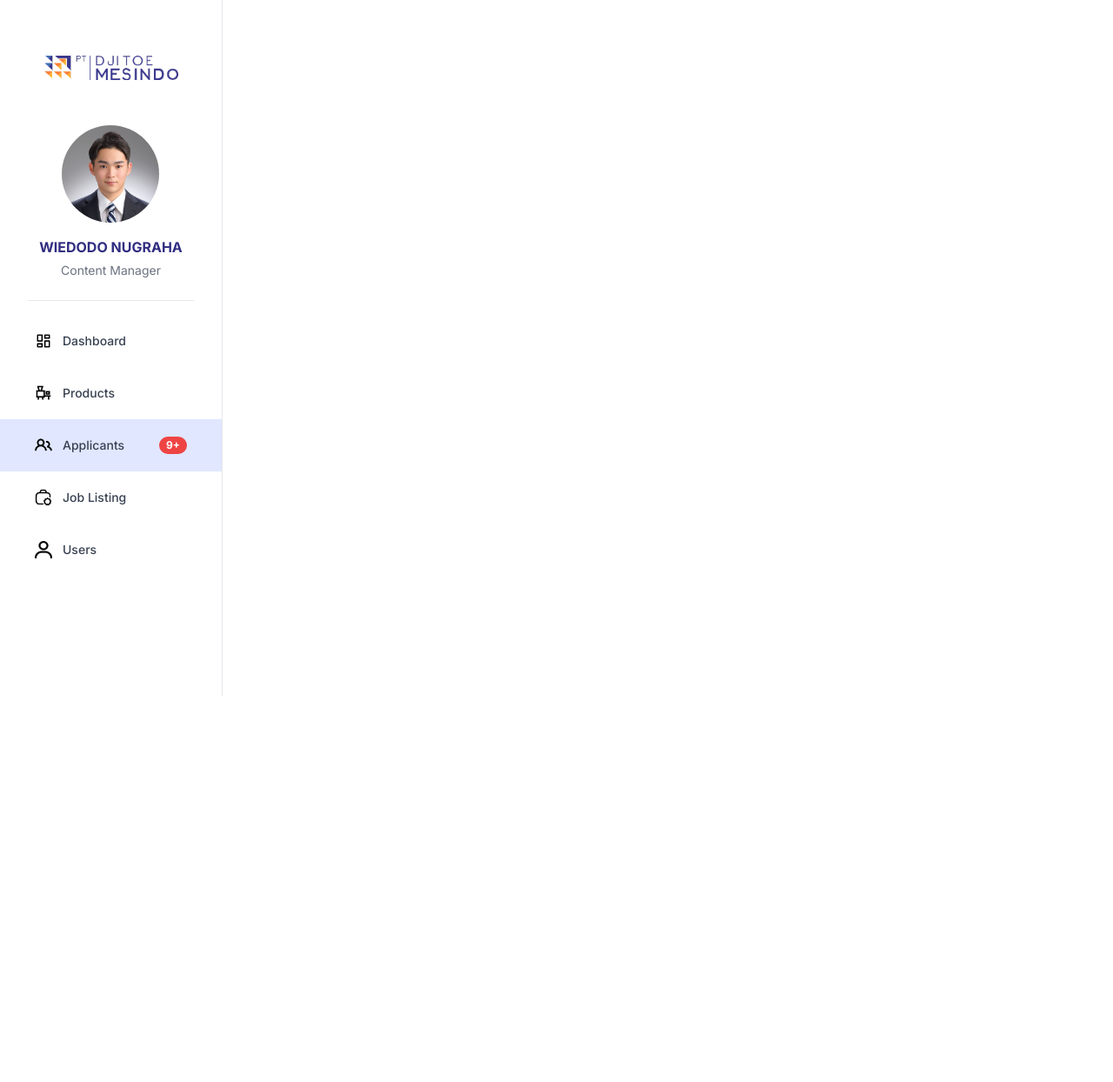
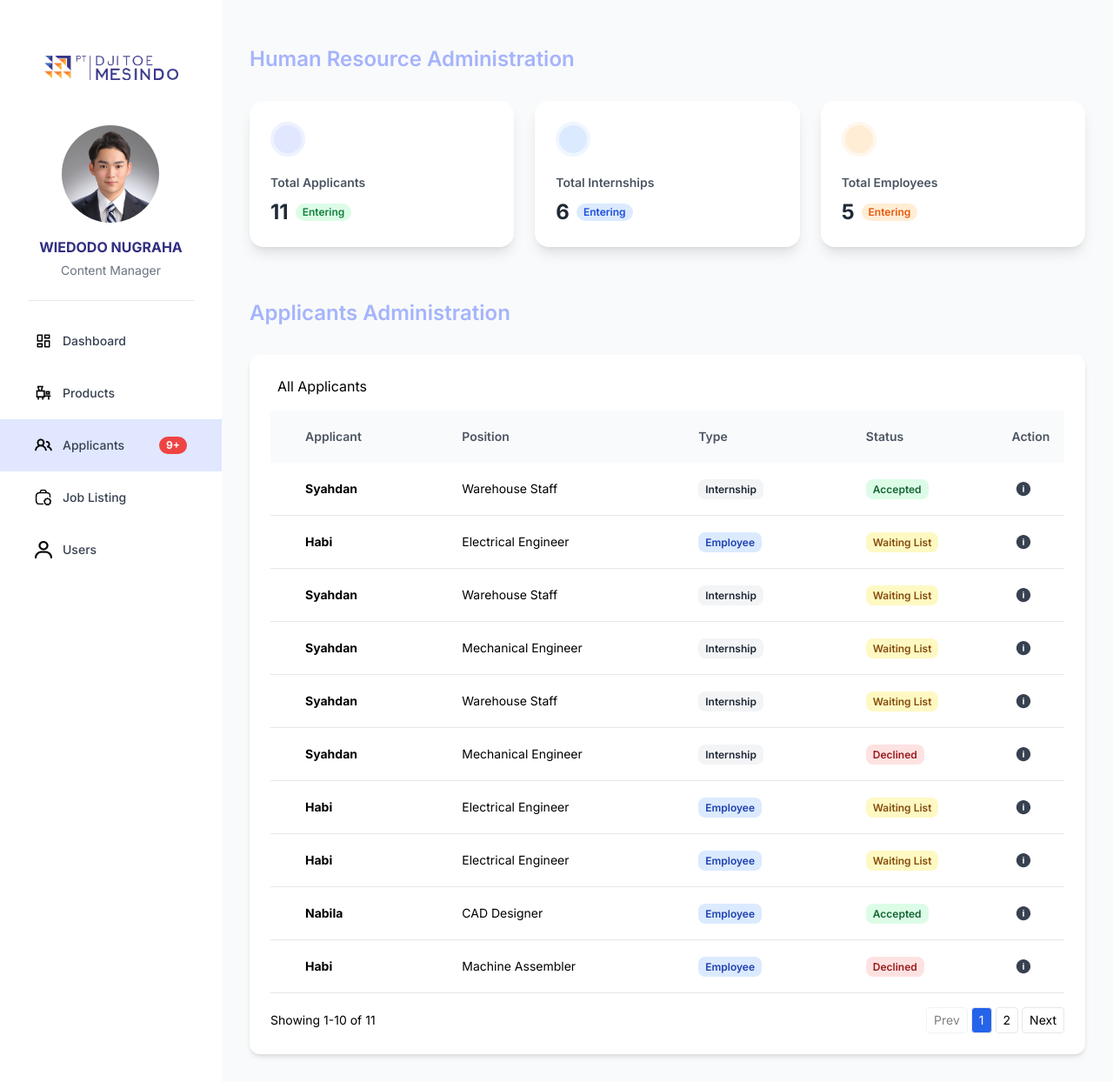
Before and after one commit to naylawibawa/DjitoeDashboard, a React (Vite) app: page /applicants in a window 1280 px wide. Shown: the whole page at 87% size. Before the commit the page ends 800 px from the top, so only its background shows below. Built offline with nearby package versions, Linux system fonts and the light colour scheme.

Commit message:
Created applicant page

```diff
--- /dev/null
+++ b/src/components/applicants/applicantcard.jsx
@@ -0,0 +1,44 @@
+import { Chart as ChartJS, ArcElement, Tooltip, Legend, Title, CategoryScale, LinearScale, BarElement } from "chart.js";
+import { applicantData } from "./applicantdata";
+
+ChartJS.register(ArcElement, Tooltip, Legend, Title, CategoryScale, LinearScale, BarElement);
+
+export default function ApplicantCards() {
+  const totalApplicants = applicantData.length;
+  const totalInternships = applicantData.filter((a) => a.type === "Internship").length;
+  const totalEmployees = applicantData.filter((a) => a.type === "Employee").length;
+
+  return (
+    <div className="pt-12 px-8 font-inter">
+      <h1 className="text-2xl font-semibold text-indigo-300 mb-8 mt-1">Human Resource Administration</h1>
+      <div className="grid grid-cols-3 gap-6 mb-6">
+        <div className="bg-white p-6 rounded-2xl shadow-lg">
+          <div className="w-10 h-10 rounded-full bg-indigo-100 border-4 border-indigo-50"></div>
+          <p className="mt-5 text-sm font-semibold text-gray-600">Total Applicants</p>
+          <div className="flex items-center gap-2 mt-2">
+            <h2 className="text-2xl font-bold text-gray-800">{totalApplicants}</h2>
+            <span className="text-xs text-green-700 font-semibold bg-green-100 px-2 py-0.5 rounded-full">Entering</span>
+          </div>
+        </div>
+
+        <div className="bg-white p-6 rounded-2xl shadow-lg">
+          <div className="w-10 h-10 rounded-full bg-blue-100 border-4 border-blue-50"></div>
+          <p className="mt-5 text-sm font-semibold text-gray-600">Total Internships</p>
+          <div className="flex items-center gap-2 mt-2">
+            <h2 className="text-2xl font-bold text-gray-800">{totalInternships}</h2>
+            <span className="text-xs text-blue-700 font-semibold bg-blue-100 px-2 py-0.5 rounded-full">Entering</span>
+          </div>
+        </div>
+
+        <div className="bg-white p-6 rounded-2xl shadow-lg">
+          <div className="w-10 h-10 rounded-full bg-orange-100 border-4 border-orange-50"></div>
+          <p className="mt-5 text-sm font-semibold text-gray-600">Total Employees</p>
+          <div className="flex items-center gap-2 mt-2">
+            <h2 className="text-2xl font-bold text-gray-800">{totalEmployees}</h2>
+            <span className="text-xs text-orange-600 font-semibold bg-orange-100 px-2 py-0.5 rounded-full">Entering</span>
+          </div>
+        </div>
+      </div>
+    </div>
+  );
+}
--- /dev/null
+++ b/src/components/applicants/applicantdata.jsx
@@ -0,0 +1,79 @@
+export const applicantData = [
+  {
+    id: 1,
+    applicant: "Syahdan",
+    status: "Accepted",
+    position: "Warehouse Staff",
+    type: "Internship",
+  },
+  {
+    id: 2,
+    applicant: "Habi",
+    status: "Waiting List",
+    position: "Electrical Engineer",
+    type: "Employee",
+  },
+  {
+    id: 3,
+    applicant: "Syahdan",
+    status: "Waiting List",
+    position: "Warehouse Staff",
+    type: "Internship",
+  },
+  {
+    id: 4,
+    applicant: "Syahdan",
+    status: "Waiting List",
+    position: "Mechanical Engineer",
+    type: "Internship",
+  },
+  {
+    id: 5,
+    applicant: "Syahdan",
+    status: "Waiting List",
+    position: "Warehouse Staff",
+    type: "Internship",
+  },
+  {
+    id: 6,
+    applicant: "Syahdan",
+    status: "Declined",
+    position: "Mechanical Engineer",
+    type: "Internship",
+  },
+  {
+    id: 7,
+    applicant: "Habi",
+    status: "Waiting List",
+    position: "Electrical Engineer",
+    type: "Employee",
+  },
+  {
+    id: 8,
+    applicant: "Habi",
+    status: "Waiting List",
+    position: "Electrical Engineer",
+    type: "Employee",
+  },
+  {
+    id: 9,
+    applicant: "Nabila",
+    status: "Accepted",
+    position: "CAD Designer",
+    type: "Employee",
+  },
+  {
+    id: 10,
+    applicant: "Habi",
+    status: "Declined",
+    position: "Machine Assembler",
+    type: "Employee",
+  },
+  {
+    id: 10,
+    applicant: "Habi",
+    status: "Accepted",
+    position: "Machine Assembler",
+    type: "Internship",
+  },
+];
--- /dev/null
+++ b/src/components/applicants/applicanttable.jsx
@@ -0,0 +1,119 @@
+import { useState } from "react";
+import { IoIosInformationCircle } from "react-icons/io";
+import { applicantData as initialData } from "./applicantdata";
+
+export default function ApplicantTable() {
+  const [applicants, setApplicants] = useState(initialData);
+
+  const [currentPage, setCurrentPage] = useState(1);
+  const itemsPerPage = 10;
+
+  const indexOfLastItem = currentPage * itemsPerPage;
+  const indexOfFirstItem = indexOfLastItem - itemsPerPage;
+  const currentApplicants = applicants.slice(indexOfFirstItem, indexOfLastItem);
+
+  const totalPages = Math.ceil(applicants.length / itemsPerPage);
+
+  const goToPage = (page) => {
+    if (page < 1 || page > totalPages) return;
+    setCurrentPage(page);
+  };
+
+  const getTypeClasses = (type) => {
+    switch (type) {
+      case "Internship":
+        return "bg-gray-100 text-gray-800";
+      case "Employee":
+        return "bg-blue-100 text-blue-800";
+      default:
+        return "bg-gray-100 text-gray-800";
+    }
+  };
+
+  const getStatusClasses = (status) => {
+    switch (status) {
+      case "Accepted":
+        return "bg-green-100 text-green-800";
+      case "Waiting List":
+        return "bg-yellow-100 text-yellow-800";
+      case "Declined":
+        return "bg-red-100 text-red-800";
+      default:
+        return "bg-gray-100 text-gray-800";
+    }
+  };
+
+  const confirmDelete = (id) => {
+    setApplicants((prev) => prev.filter((item) => item.id !== id));
+  };
+
+  return (
+    <div className="px-8 py-8 font-inter">
+      <h1 className="text-2xl font-semibold text-indigo-300 mb-8 mt-1">Applicants Administration</h1>
+      <div className="p-6 bg-white shadow-md rounded-xl">
+        <div className="flex items-center justify-between mb-4">
+          <div className="flex gap-2">
+            <p className="px-2">All Applicants</p>
+          </div>
+        </div>
+
+        <div className="overflow-x-auto">
+          <table className="w-full text-sm text-left border-collapse">
+            <thead className="bg-gray-50">
+              <tr>
+                <th className="px-10 py-5 font-semibold text-gray-600 text-left">Applicant</th>
+                <th className="px-10 font-semibold text-gray-600 text-left">Position</th>
+                <th className="px-10 font-semibold text-gray-600 text-left">Type</th>
+                <th className="px-10 font-semibold text-gray-600 text-left">Status</th>
+                <th className="px-1 font-semibold text-gray-600 text-left">Action</th>
+              </tr>
+            </thead>
+            <tbody>
+              {currentApplicants.map((applicant, idx) => (
+                <tr key={applicant.id} className="border-b">
+                  <td className="px-10 py-5 font-bold">{applicant.applicant}</td>
+                  <td className="px-10">{applicant.position}</td>
+                  <td className="px-10">
+                    <span className={`px-2 py-1 rounded-lg text-xs font-semibold ${getTypeClasses(applicant.type)}`}>{applicant.type}</span>
+                  </td>
+                  <td className="px-10">
+                    <span className={`px-2 py-1 rounded-lg text-xs font-semibold ${getStatusClasses(applicant.status)}`}>{applicant.status}</span>
+                  </td>
+                  <td className="px-1">
+                    <div className="flex items-center gap-1">
+                      <button className="p-1 text-gray-700 hover:bg-gray-100 rounded-lg">
+                        <IoIosInformationCircle className="w-5 h-5" />
+                      </button>
+                    </div>
+                  </td>
+                </tr>
+              ))}
+            </tbody>
+          </table>
+        </div>
+
+        {/* Pagination */}
+        <div className="flex justify-between items-center mt-4 text-sm">
+          <p>
+            Showing {indexOfFirstItem + 1}-{Math.min(indexOfLastItem, applicants.length)} of {applicants.length}
+          </p>
+          <div className="flex gap-1">
+            <button onClick={() => goToPage(currentPage - 1)} disabled={currentPage === 1} className="px-2 py-1 border rounded disabled:opacity-50">
+              Prev
+            </button>
+
+            {Array.from({ length: totalPages }, (_, i) => (
+              <button key={i} onClick={() => goToPage(i + 1)} className={`px-2 py-1 border rounded ${currentPage === i + 1 ? "bg-blue-600 text-white" : "hover:bg-gray-100"}`}>
+                {i + 1}
+              </button>
+            ))}
+
+            <button onClick={() => goToPage(currentPage + 1)} disabled={currentPage === totalPages} className="px-2 py-1 border rounded disabled:opacity-50">
+              Next
+            </button>
+          </div>
+        </div>
+      </div>
+    </div>
+  );
+}
--- a/src/pages/applicants.jsx
+++ b/src/pages/applicants.jsx
@@ -1,3 +1,11 @@
+import ApplicantCards from "../components/applicants/applicantcard";
+import ApplicantTable from "../components/applicants/applicanttable";
+
 export default function Applicants() {
-  return <div className="h-full w-full"></div>;
+  return (
+    <div className="h-full w-full bg-gray-50">
+      <ApplicantCards />
+      <ApplicantTable />
+    </div>
+  );
 }
```
